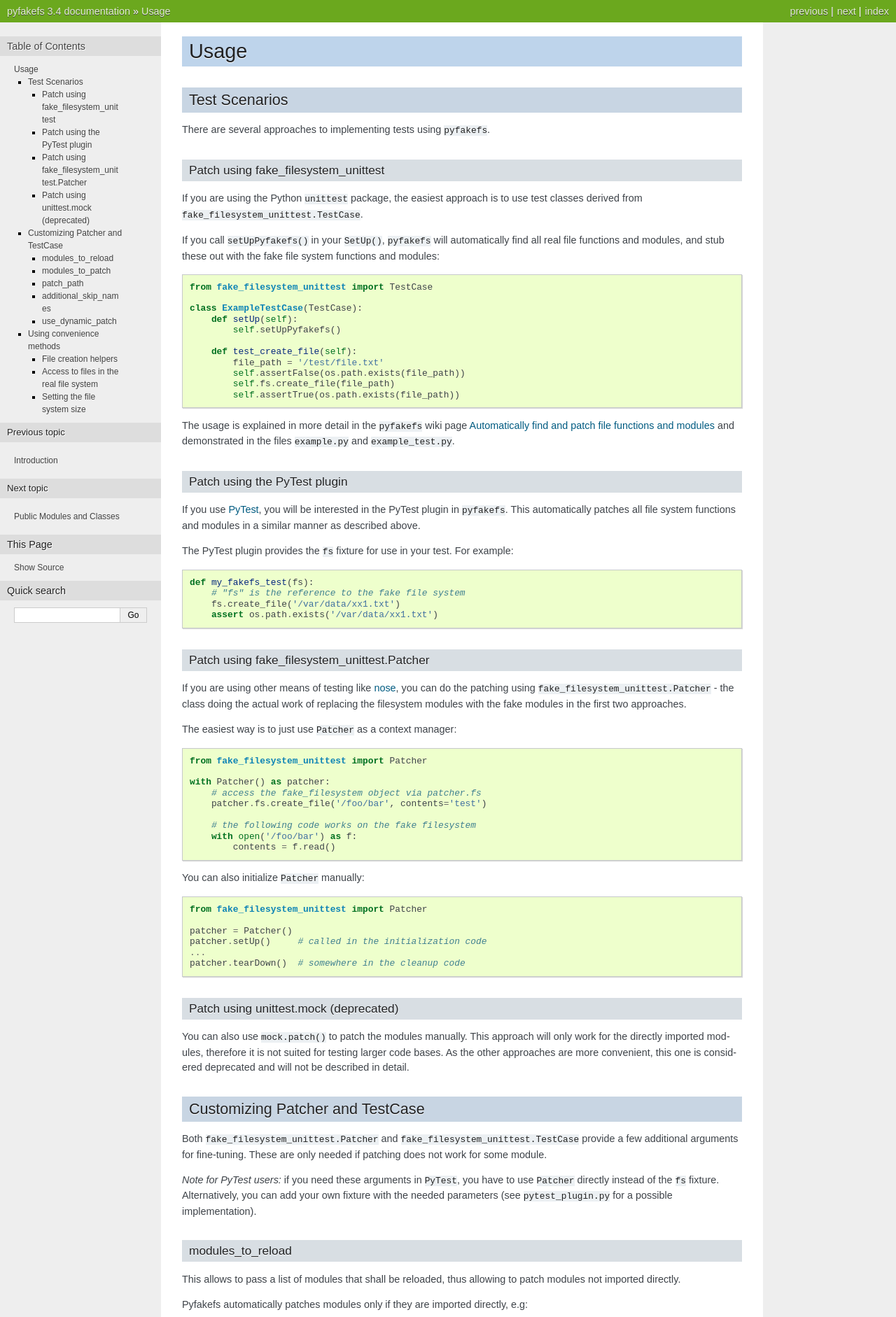
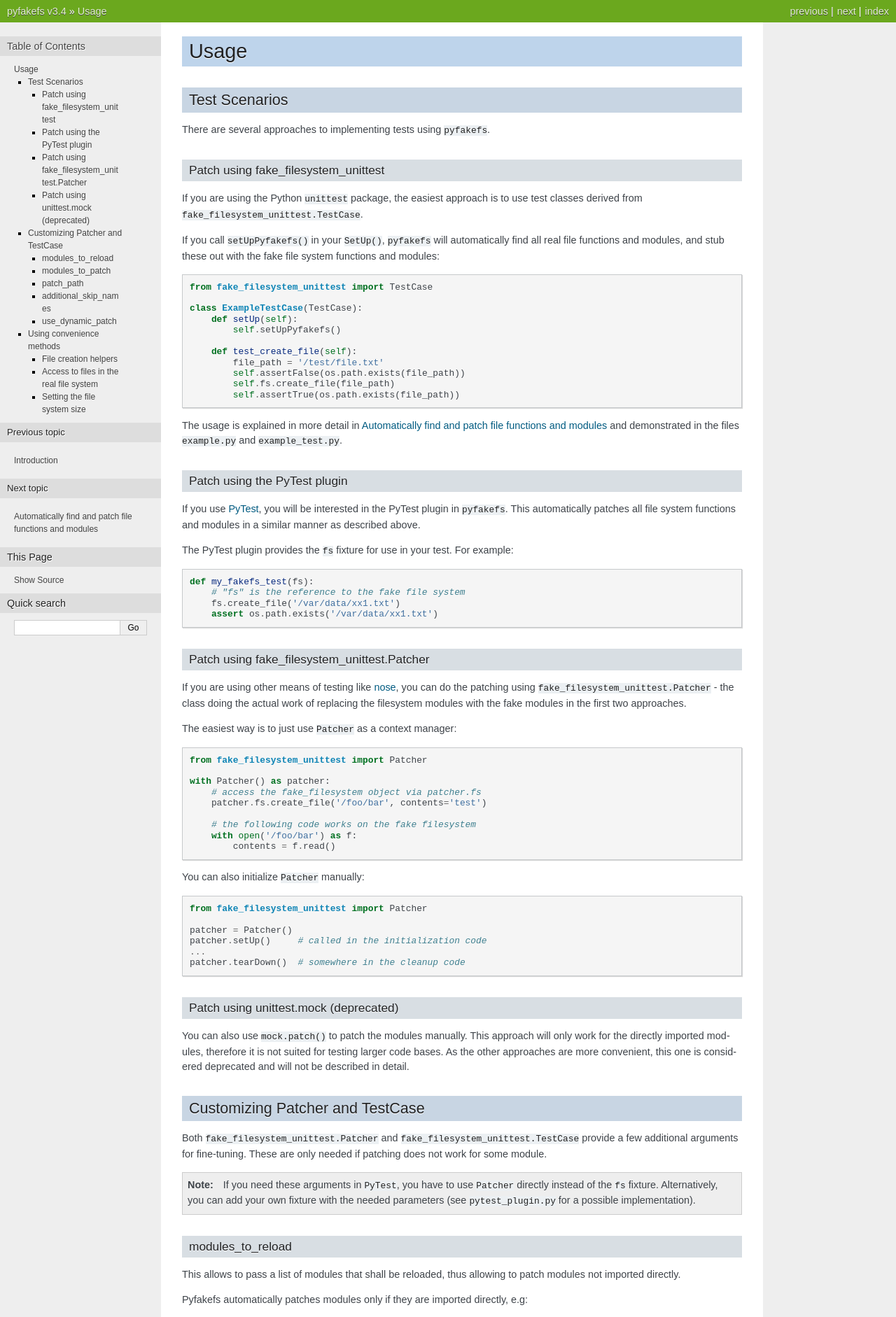
Before and after one commit to pytest-dev/pyfakefs, a Sphinx documentation site: the page built from docs/usage.rst, in a window 1280 px wide. Shown: the top 1882 px of the page at 70% size. Built offline with Sphinx 7.4.7, drawn with Linux system fonts in a browser that asks for light colours; some of the changed lines change nothing that is shown; some of the changed text lies outside the part shown.

Commit message:
Documentation updates
- added "Automatically find and patch file functions and modules" from Wiki page
- added/fixed some links
- added background color to code boxes for better readability

```diff
--- /dev/null
+++ b/docs/autopatch.rst
@@ -0,0 +1,116 @@
+.. _auto_patch:
+
+Automatically find and patch file functions and modules
+=======================================================
+The ``fake_filesystem_unittest`` module automatically finds all real file functions and modules, and stubs them out with the fake file system functions and modules.  The pyfakefs source code contains files demonstrate this usage model:
+
+- ``example.py`` is the software under test. In production, it uses the
+  real file system.
+- ``example_test.py`` tests ``example.py``. During testing, the pyfakefs fake
+  file system is used by ``example_test.py`` and ``example.py`` alike.
+
+Software Under Test
+-------------------
+``example.py`` contains a few functions that manipulate files.  For instance:
+
+.. code:: python
+
+    def create_file(path):
+        '''Create the specified file and add some content to it.  Use the open()
+        built in function.
+
+        For example, the following file operations occur in the fake file system.
+        In the real file system, we would not even have permission to write /test:
+
+        >>> os.path.isdir('/test')
+        False
+        >>> os.mkdir('/test')
+        >>> os.path.isdir('/test')
+        True
+        >>> os.path.exists('/test/file.txt')
+        False
+        >>> create_file('/test/file.txt')
+        >>> os.path.exists('/test/file.txt')
+        True
+        >>> with open('/test/file.txt') as f:
+        ...     f.readlines()
+        ["This is test file '/test/file.txt'.\\n", 'It was created using the open() function.\\n']
+        '''
+        with open(path, 'w') as f:
+            f.write("This is test file '{}'.\n".format(path))
+            f.write("It was created using the open() function.\n")
+
+No functional code in ``example.py`` even hints at a fake file system. In
+production, ``create_file()`` invokes the real file functions ``open()`` and
+``write()``.
+
+Unit Tests and Doctests
+-----------------------
+``example_test.py`` contains unit tests for ``example.py``. ``example.py``
+contains the doctests, as you can see above.
+
+The module ``fake_filesystem_unittest`` contains code that finds all real file
+functions and modules, and stubs these out with the fake file system functions
+and modules:
+
+.. code:: python
+
+    import os
+    import unittest
+    from pyfakefs import fake_filesystem_unittest
+    # The module under test is example:
+    import example
+
+Doctests
+~~~~~~~~
+``example_test.py`` defines ``load_tests()``, which runs the doctests in
+``example.py``:
+
+.. code:: python
+
+    def load_tests(loader, tests, ignore):
+        '''Load the pyfakefs/example.py doctest tests into unittest.'''
+        return fake_filesystem_unittest.load_doctests(loader, tests, ignore, example)
+
+
+Everything, including all imported modules and the test, is stubbed out
+with the fake filesystem. Thus you can use familiar file functions like
+``os.mkdir()`` as part of your test fixture and they too will operate on the
+fake file system.
+
+Unit Test Class
+~~~~~~~~~~~~~~~
+Next comes the ``unittest`` test class.  This class is derived from
+``fake_filesystem_unittest.TestCase``, which is in turn derived from
+``unittest.TestClass``:
+
+.. code:: python
+
+    class TestExample(fake_filesystem_unittest.TestCase):
+
+        def setUp(self):
+            self.setUpPyfakefs()
+
+        def tearDown(self):
+            # It is no longer necessary to add self.tearDownPyfakefs()
+            pass
+
+        def test_create_file(self):
+            '''Test example.create_file()'''
+            # The os module has been replaced with the fake os module so all of the
+            # following occurs in the fake filesystem.
+            self.assertFalse(os.path.isdir('/test'))
+            os.mkdir('/test')
+            self.assertTrue(os.path.isdir('/test'))
+
+            self.assertFalse(os.path.exists('/test/file.txt'))
+            example.create_file('/test/file.txt')
+            self.assertTrue(os.path.exists('/test/file.txt'))
+
+        ...
+
+
+Just add ``self.setUpPyfakefs()`` in ``setUp()``. You need add nothing to
+``tearDown()``.  Write your tests as usual.  From ``self.setUpPyfakefs()`` to
+the end of your ``tearDown()`` method, all file operations will use the fake
+file system.
--- a/docs/conf.py
+++ b/docs/conf.py
@@ -127,7 +127,7 @@
 # The theme to use for HTML and HTML Help pages.  See the documentation for
 # a list of builtin themes.
 #
-html_theme = 'nature'
+html_theme = 'pyfakefs_theme'
 
 # Theme options are theme-specific and customize the look and feel of a theme
 # further.  For a list of options available for each theme, see the
@@ -136,12 +136,12 @@
 # html_theme_options = {}
 
 # Add any paths that contain custom themes here, relative to this directory.
-# html_theme_path = []
+html_theme_path = ['.']
 
 # The name for this set of Sphinx documents.
 # "<project> v<release> documentation" by default.
 #
-# html_title = 'pyfakefs v3.0'
+html_title = 'pyfakefs v3.4'
 
 # A shorter title for the navigation bar.  Default is the same as html_title.
 #
@@ -173,7 +173,7 @@
 # bottom, using the given strftime format.
 # The empty string is equivalent to '%b %d, %Y'.
 #
-# html_last_updated_fmt = None
+html_last_updated_fmt = '%b %d, %Y'
 
 # If true, SmartyPants will be used to convert quotes and dashes to
 # typographically correct entities.
--- a/docs/index.rst
+++ b/docs/index.rst
@@ -13,6 +13,7 @@
 
    intro
    usage
+   autopatch
    modules
    api
 
--- a/docs/intro.rst
+++ b/docs/intro.rst
@@ -30,17 +30,18 @@
 file system, because it cannot patch the underlying C libraries' file access functions.
 
 pyfakefs works out of the box only if the faked file system modules are loaded directly,
-e.g. `import pathlib` works, but `from pathlib import Path` does not. See
-`Additional parameters to Patcher and TestCase` in the `Usage` chapter for a way to
-work around this.
+e.g. ``import pathlib`` works, but ``from pathlib import Path`` does not. See
+:ref:`customizing_patcher` for ways to work around this.
 
 pyfakefs is only tested with CPython and newest PyPy versions, other Python implementations
 will probably not work.
 
 Differences in the behavior in different Linux distributions or different MacOS or Windows versions
 may not be reflected in the implementation, as well as some OS-specific low-level file
-system behavior. The systems used for automatic tests in Travis.CI and AppVeyor are considered
-as reference systems.
+system behavior. The systems used for automatic tests in `Travis.CI
+<https://travis-ci.org/jmcgeheeiv/pyfakefs>`__ and `AppVeyor <https://ci
+.appveyor.com/project/jmcgeheeiv/pyfakefs>`__ are considered as reference
+systems.
 
 History
 -------
--- a/docs/modules.rst
+++ b/docs/modules.rst
@@ -1,8 +1,9 @@
 Public Modules and Classes
 ==========================
-*Note:* only public classes and methods interesting to the pyfakfs user
-are shown. Methods that mimic the behavior of standard Python
-functions are not listed - you may always use the standard functions.
+.. note:: Only public classes and methods interesting to the pyfakfs user
+  are shown.
+  Methods that mimic the behavior of standard Python
+  functions are not listed - you may always use the standard functions.
 
 Fake filesystem module
 ----------------------
--- /dev/null
+++ b/docs/pyfakefs_theme/static/pyfakefs.css
@@ -0,0 +1,9 @@
+@import url("nature.css");
+
+.code div pre {
+    background-color: #F5F5F5;
+}
+
+.highlight pre {
+    background-color: #F5F5F5;
+}
--- /dev/null
+++ b/docs/pyfakefs_theme/theme.conf
@@ -0,0 +1,3 @@
+[theme]
+inherit = nature
+stylesheet = pyfakefs.css
--- a/docs/usage.rst
+++ b/docs/usage.rst
@@ -28,9 +28,8 @@
             self.fs.create_file(file_path)
             self.assertTrue(os.path.exists(file_path))
 
-The usage is explained in more detail in the ``pyfakefs`` wiki page
-`Automatically find and patch file functions and modules <https://github.com/jmcgeheeiv/pyfakefs/wiki/Automatically-find-and-patch-file-functions-and-modules>`__
-and demonstrated in the files ``example.py`` and ``example_test.py``.
+The usage is explained in more detail in :ref:`auto_patch` and
+demonstrated in the files ``example.py`` and ``example_test.py``.
 
 Patch using the PyTest plugin
 ~~~~~~~~~~~~~~~~~~~~~~~~~~~~~
@@ -86,16 +85,18 @@
 larger code bases. As the other approaches are more convenient, this one is considered
 deprecated and will not be described in detail.
 
+.. _customizing_patcher:
+
 Customizing Patcher and TestCase
 --------------------------------
 Both ``fake_filesystem_unittest.Patcher`` and ``fake_filesystem_unittest.TestCase``
 provide a few additional arguments for fine-tuning. These are only needed if
 patching does not work for some module.
 
-*Note for PyTest users:* if you need these arguments in ``PyTest``, you have to
-use ``Patcher`` directly instead of the ``fs`` fixture. Alternatively, you can
-add your own fixture with the needed parameters (see ``pytest_plugin.py``
-for a possible implementation).
+.. note:: If you need these arguments in ``PyTest``, you have to
+  use ``Patcher`` directly instead of the ``fs`` fixture. Alternatively,
+  you can add your own fixture with the needed parameters (see
+  ``pytest_plugin.py`` for a possible implementation).
 
 modules_to_reload
 ~~~~~~~~~~~~~~~~~
```
